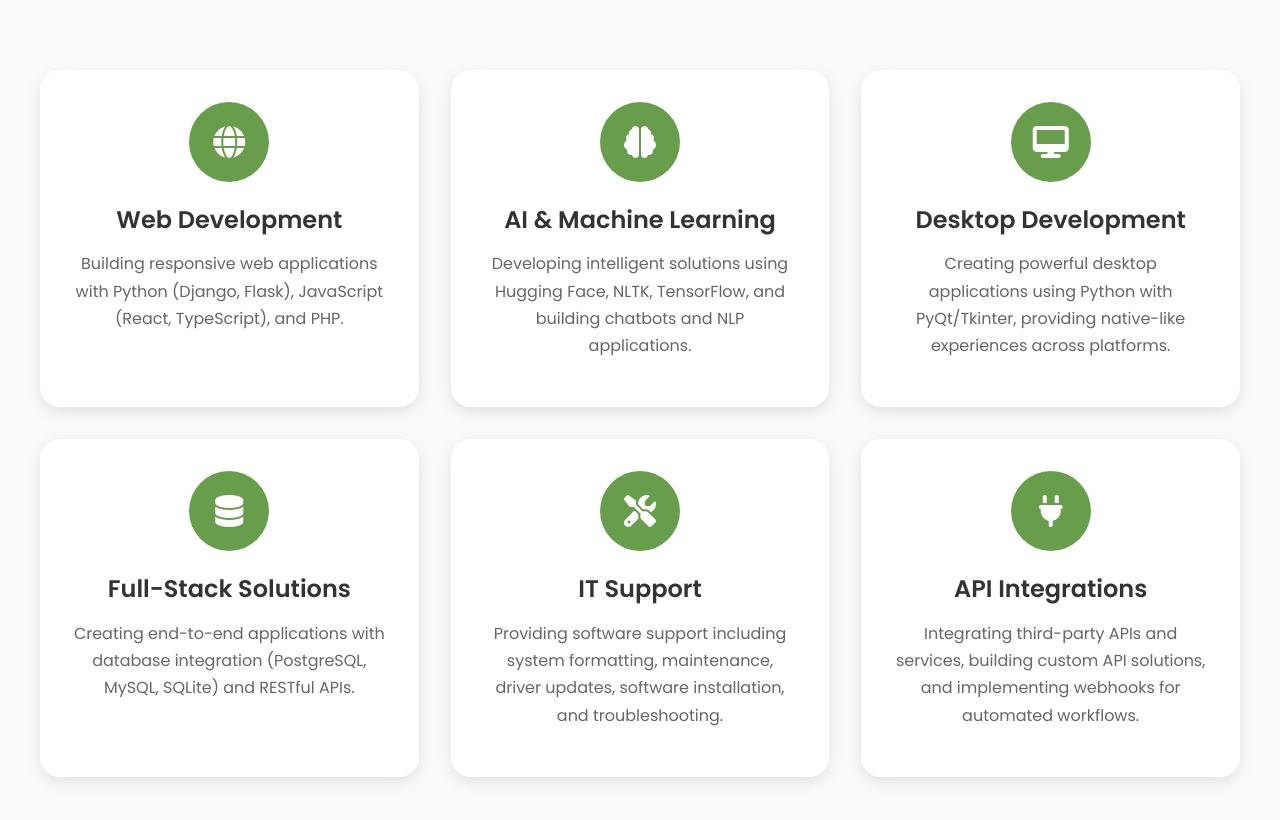
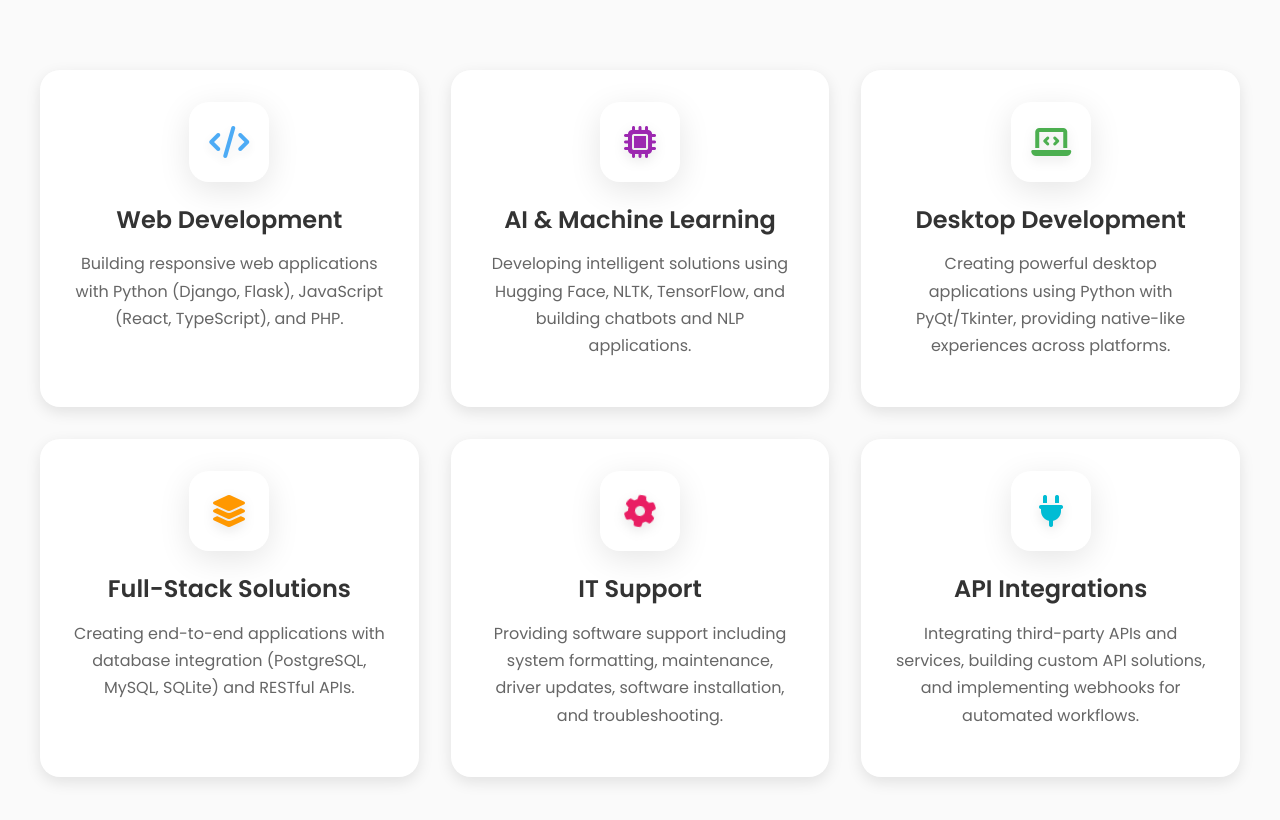
Before and after one commit to KCprsnlcc/KC-portfolio, a React (Create React App) app: page / in a window 1280 px wide. Shown: the part 1084-1904 px from the top of the page. Built offline with nearby package versions, Linux system fonts and the light colour scheme.

Commit message:
Enhance Home page service icons and styling with new animations and hover effects. Updated icons for each service category to improve visual consistency and interactivity.

```diff
--- a/src/pages/Home.css
+++ b/src/pages/Home.css
@@ -296,19 +296,201 @@
 .service-icon {
   width: 80px;
   height: 80px;
-  background-color: var(--primary-color);
-  border-radius: 50%;
+  border-radius: 20px;
   display: flex;
   align-items: center;
   justify-content: center;
   margin: 0 auto 1.5rem;
   position: relative;
   overflow: hidden;
+  transition: all 0.4s cubic-bezier(0.4, 0, 0.2, 1);
+  background: rgba(255, 255, 255, 0.1);
+  backdrop-filter: blur(10px);
+  box-shadow: 0 8px 32px rgba(0, 0, 0, 0.1);
+}
+
+.service-icon::before {
+  content: '';
+  position: absolute;
+  inset: 0;
+  background: linear-gradient(45deg, transparent, rgba(255, 255, 255, 0.2), transparent);
+  transform: translateX(-100%);
+  transition: transform 0.6s cubic-bezier(0.4, 0, 0.2, 1);
+}
+
+.service-icon::after {
+  content: '';
+  position: absolute;
+  inset: 0;
+  background: radial-gradient(circle at center, rgba(255, 255, 255, 0.1) 0%, transparent 70%);
+  opacity: 0;
+  transition: opacity 0.4s ease;
+}
+
+.service-icon:hover::before {
+  transform: translateX(100%);
+}
+
+.service-icon:hover::after {
+  opacity: 1;
 }
 
 .service-icon i {
   font-size: 2rem;
-  color: #ffffff;
+  transition: all 0.4s cubic-bezier(0.4, 0, 0.2, 1);
+  filter: drop-shadow(0 4px 6px rgba(0, 0, 0, 0.1));
+  position: relative;
+  z-index: 1;
+}
+
+/* Web Development Icon */
+.service-icon .fa-code {
+  color: #2196F3;
+  animation: float 3s ease-in-out infinite;
+}
+
+/* AI & Machine Learning Icon */
+.service-icon .fa-microchip {
+  color: #9C27B0;
+  animation: pulse 2s ease-in-out infinite;
+}
+
+/* Desktop Development Icon */
+.service-icon .fa-laptop-code {
+  color: #4CAF50;
+  animation: slide 3s ease-in-out infinite;
+}
+
+/* Full-Stack Solutions Icon */
+.service-icon .fa-layer-group {
+  color: #FF9800;
+  animation: stack 3s ease-in-out infinite;
+}
+
+/* IT Support Icon */
+.service-icon .fa-gear {
+  color: #E91E63;
+  animation: spin 3s linear infinite;
+}
+
+/* API Integrations Icon */
+.service-icon .fa-plug {
+  color: #00BCD4;
+  animation: connect 3s ease-in-out infinite;
+}
+
+/* Modern Animations */
+@keyframes float {
+  0%, 100% {
+    transform: translateY(0) scale(1);
+  }
+  50% {
+    transform: translateY(-5px) scale(1.05);
+  }
+}
+
+@keyframes pulse {
+  0%, 100% {
+    transform: scale(1);
+    opacity: 1;
+  }
+  50% {
+    transform: scale(1.1);
+    opacity: 0.8;
+  }
+}
+
+@keyframes slide {
+  0%, 100% {
+    transform: translateX(0);
+  }
+  50% {
+    transform: translateX(3px);
+  }
+}
+
+@keyframes stack {
+  0%, 100% {
+    transform: translateY(0) scale(1);
+  }
+  50% {
+    transform: translateY(-3px) scale(1.05);
+  }
+}
+
+@keyframes spin {
+  from {
+    transform: rotate(0deg);
+  }
+  to {
+    transform: rotate(360deg);
+  }
+}
+
+@keyframes connect {
+  0%, 100% {
+    transform: scale(1) translateX(0);
+  }
+  50% {
+    transform: scale(1.1) translateX(2px);
+  }
+}
+
+.service-card:hover .service-icon {
+  transform: translateY(-5px) scale(1.05);
+  box-shadow: 0 15px 40px rgba(0, 0, 0, 0.2);
+  border-radius: 16px;
+}
+
+.service-card:hover .service-icon i {
+  filter: drop-shadow(0 8px 12px rgba(0, 0, 0, 0.2));
+}
+
+.service-card:hover .fa-code {
+  animation: float 2s ease-in-out infinite;
+}
+
+.service-card:hover .fa-microchip {
+  animation: pulse 1.5s ease-in-out infinite;
+}
+
+.service-card:hover .fa-laptop-code {
+  animation: slide 2s ease-in-out infinite;
+}
+
+.service-card:hover .fa-layer-group {
+  animation: stack 2s ease-in-out infinite;
+}
+
+.service-card:hover .fa-gear {
+  animation: spin 2s linear infinite;
+}
+
+.service-card:hover .fa-plug {
+  animation: connect 2s ease-in-out infinite;
+}
+
+/* Add glow effect on hover */
+.service-card:hover .service-icon::before {
+  background: linear-gradient(45deg,
+    transparent,
+    rgba(255, 255, 255, 0.3),
+    transparent
+  );
+}
+
+/* Add pulse effect to the icon container */
+@keyframes container-pulse {
+  0%, 100% {
+    box-shadow: 0 8px 32px rgba(0, 0, 0, 0.1);
+  }
+  50% {
+    box-shadow: 0 12px 40px rgba(0, 0, 0, 0.2);
+  }
+}
+
+.service-card:hover .service-icon {
+  animation: container-pulse 2s ease-in-out infinite;
 }
 
 .service-card h3 {
--- a/src/pages/Home.tsx
+++ b/src/pages/Home.tsx
@@ -143,7 +143,7 @@
             onMouseLeave={handleCardLeave}
           >
             <div className="service-icon">
-              <i className="fas fa-globe"></i>
+              <i className="fa-solid fa-code"></i>
             </div>
             <h3>Web Development</h3>
             <p>Building responsive web applications with Python (Django, Flask), JavaScript (React, TypeScript), and PHP.</p>
@@ -157,7 +157,7 @@
             onMouseLeave={handleCardLeave}
           >
             <div className="service-icon">
-              <i className="fas fa-brain"></i>
+              <i className="fa-solid fa-microchip"></i>
             </div>
             <h3>AI & Machine Learning</h3>
             <p>Developing intelligent solutions using Hugging Face, NLTK, TensorFlow, and building chatbots and NLP applications.</p>
@@ -171,7 +171,7 @@
             onMouseLeave={handleCardLeave}
           >
             <div className="service-icon">
-              <i className="fas fa-desktop"></i>
+              <i className="fa-solid fa-laptop-code"></i>
             </div>
             <h3>Desktop Development</h3>
             <p>Creating powerful desktop applications using Python with PyQt/Tkinter, providing native-like experiences across platforms.</p>
@@ -185,7 +185,7 @@
             onMouseLeave={handleCardLeave}
           >
             <div className="service-icon">
-              <i className="fas fa-database"></i>
+              <i className="fa-solid fa-layer-group"></i>
             </div>
             <h3>Full-Stack Solutions</h3>
             <p>Creating end-to-end applications with database integration (PostgreSQL, MySQL, SQLite) and RESTful APIs.</p>
@@ -199,7 +199,7 @@
             onMouseLeave={handleCardLeave}
           >
             <div className="service-icon">
-              <i className="fas fa-tools"></i>
+              <i className="fa-solid fa-gear"></i>
             </div>
             <h3>IT Support</h3>
             <p>Providing software support including system formatting, maintenance, driver updates, software installation, and troubleshooting.</p>
@@ -213,7 +213,7 @@
             onMouseLeave={handleCardLeave}
           >
             <div className="service-icon">
-              <i className="fas fa-plug"></i>
+              <i className="fa-solid fa-plug"></i>
             </div>
             <h3>API Integrations</h3>
             <p>Integrating third-party APIs and services, building custom API solutions, and implementing webhooks for automated workflows.</p>
```
